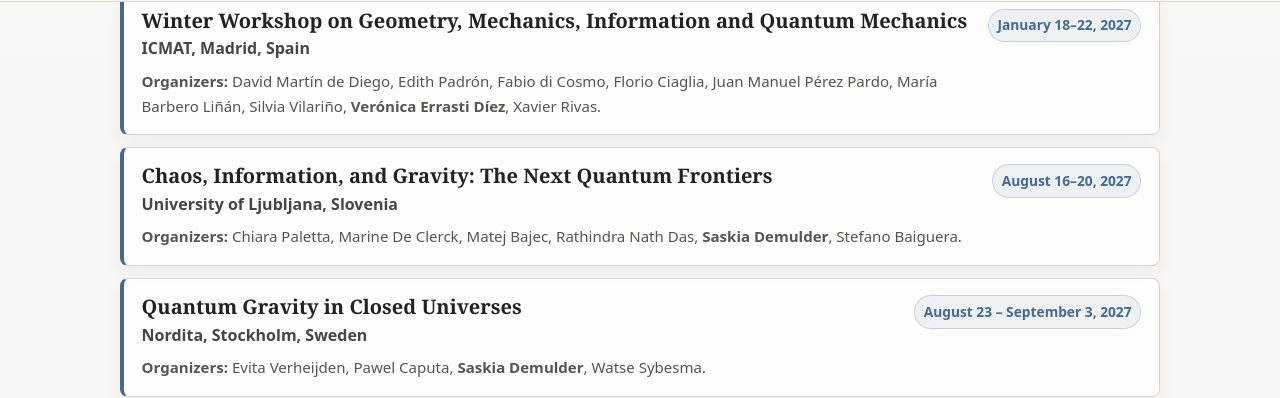
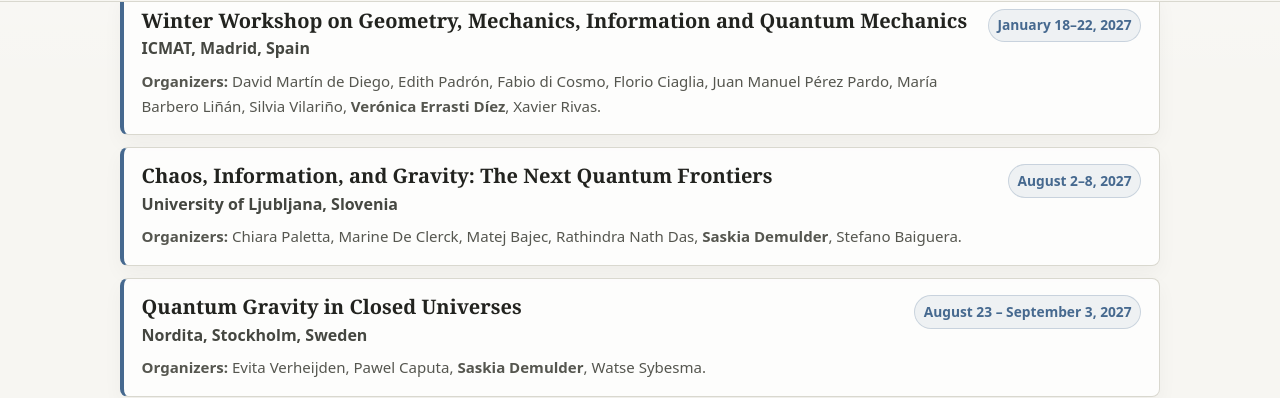
Before and after one commit to GeomMPhys/geommphys.github.io, a Jekyll site: the page built from conferences-workshops.md, in a window 1280 px wide and 900 px high, scrolled down 603 px. Shown: the part 89-487 px from the top of the window. Built offline with Jekyll 4.4.1, drawn with Linux system fonts in a browser that asks for light colours.

Commit message:
Update workshops.yml

```diff
--- a/_data/workshops.yml
+++ b/_data/workshops.yml
@@ -40,8 +40,8 @@ events:
 
   - title: "Chaos, Information, and Gravity: The Next Quantum Frontiers"
     type: workshop
-    start: 2027-08-16
-    end: 2027-08-20
+    start: 2027-08-02
+    end: 2027-08-08
     location: "University of Ljubljana, Slovenia"
     organizers:
       - { name: "Chiara Paletta" }
```
